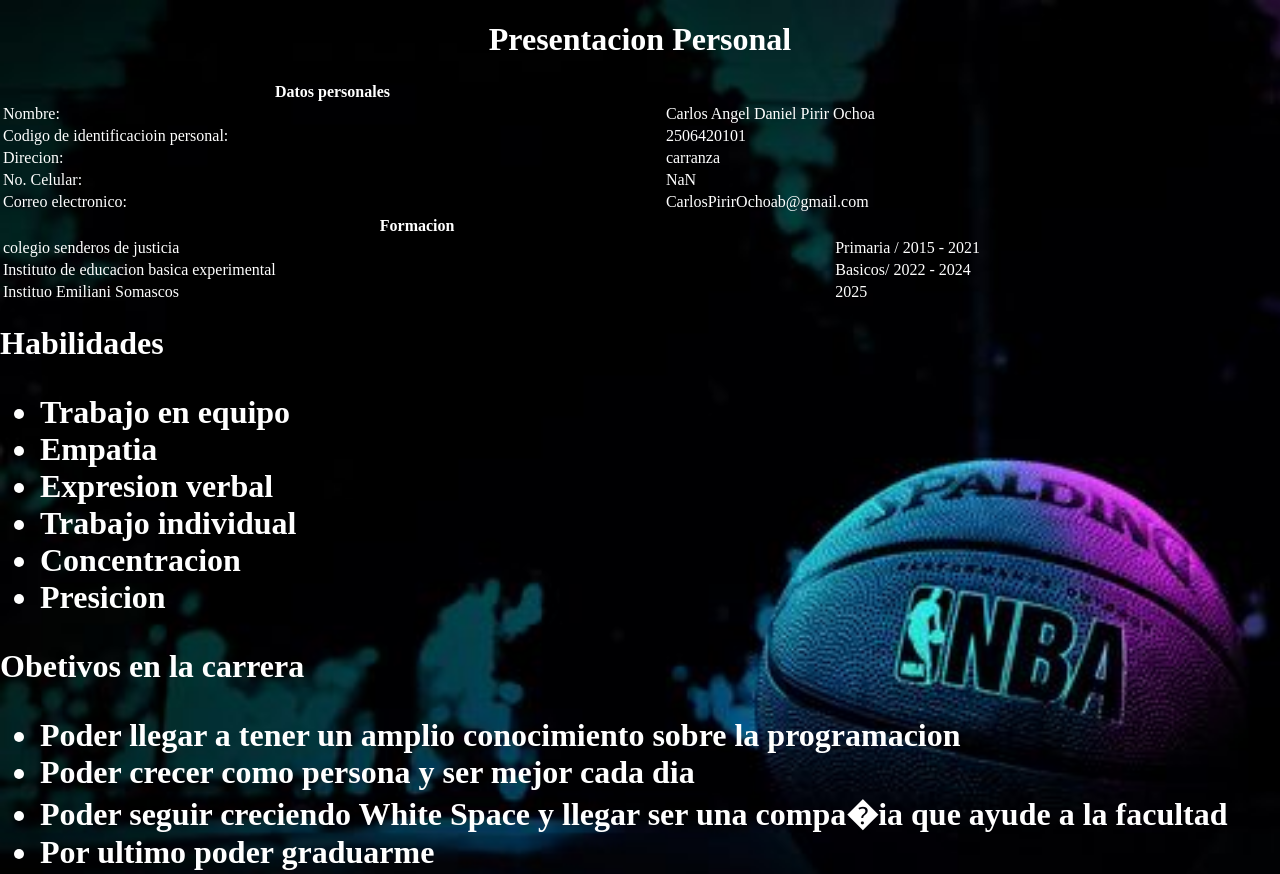
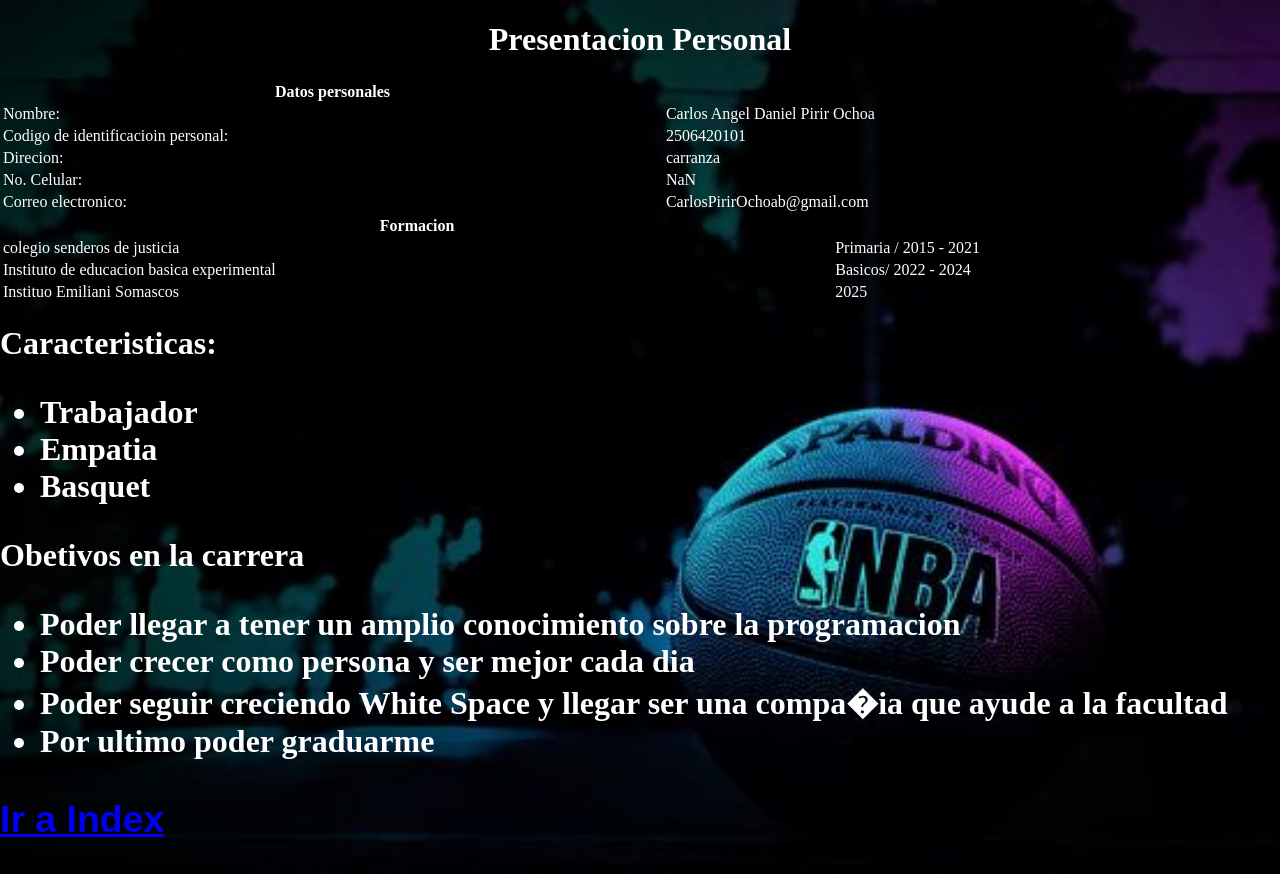
Before and after one commit to carlospirir-png/Ejercicio, a plain HTML site: page CV.html in a window 1280 px wide. Shown: the top 874 px of the page. Drawn offline with Linux system fonts and the light colour scheme.

Commit message:
Se cambiaron las habilidades

```diff
--- a/CV.html
+++ b/CV.html
@@ -60,14 +60,12 @@
 
 
 	</table>
-		<font face="CordiaUPC"><p><h1>Habilidades</p><h1>
+		<font face="CordiaUPC"><p><h1>Caracteristicas:</p><h1>
 		<ul>
-			<li>Trabajo en equipo</li>
+			<li>Trabajador</li>
 			<li>Empatia</li>
-			<li>Expresion verbal</li>
-			<li>Trabajo individual</li>
-			<li>Concentracion</li>
-			<li>Presicion</li>
+			<li>Basquet</li>
+
 		</ul>
 
 		<p><h1>Obetivos en la carrera</p><h1>
```
